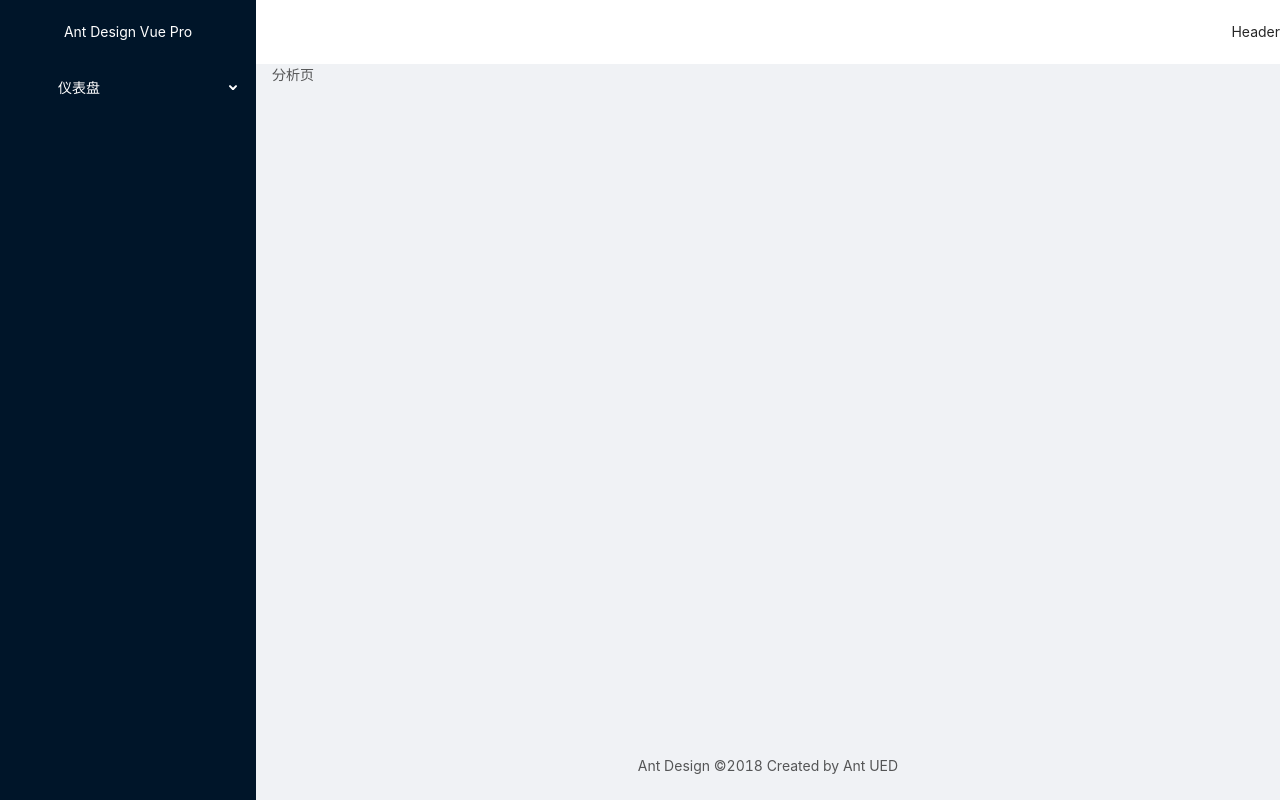
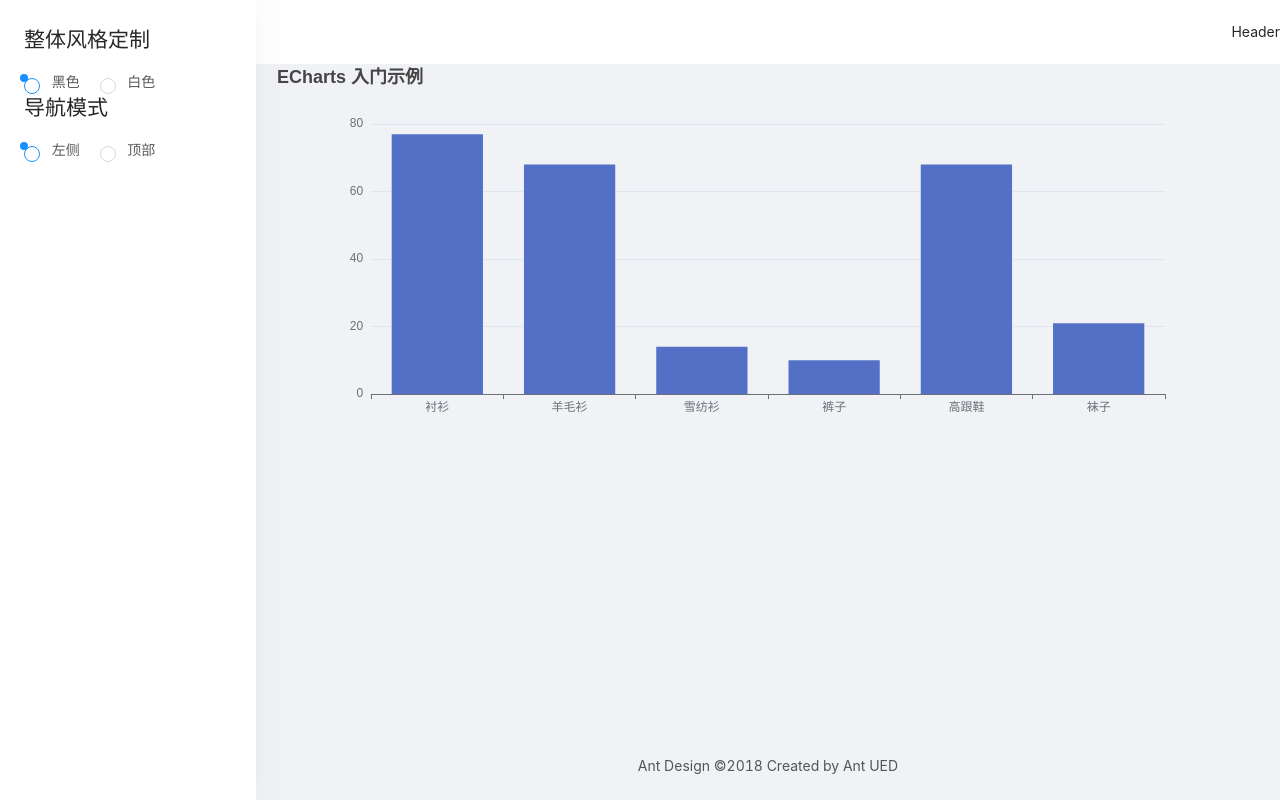
Before and after one commit to AndriyChoi/vue_excercise, a Vue app in the folder ant-design-vue-pro/: page /dashboard/analysis in a window 1280 px wide. Built offline with nearby package versions, Linux system fonts and the light colour scheme.

Commit message:
使用echarts绘图

```diff
--- a/ant-design-vue-pro/package.json
+++ b/ant-design-vue-pro/package.json
@@ -15,6 +15,7 @@
     "loadash": "^1.0.0",
     "moment": "^2.29.1",
     "nprogress": "^0.2.0",
+    "resize-detector": "^0.2.2",
     "vue": "^2.6.11",
     "vue-router": "^3.2.0",
     "vuex": "^3.4.0"
--- a/ant-design-vue-pro/src/components/Chart.vue
+++ b/ant-design-vue-pro/src/components/Chart.vue
@@ -0,0 +1,60 @@
+<template>
+  <div ref="chartDom"></div>
+</template>
+
+<script>
+// 一个是添加事件，一个是移除事件。
+import { addListener, removeListener } from "resize-detector";
+import debounce from "lodash/debounce";
+export default {
+  props: {
+    option: {
+      type: Object,
+      default: () => {},
+    },
+    // style会直接默认挂载到根节点，无需传递。
+  },
+  created() {
+    // 可提升性能
+    this.resize = debounce(this.resize, 300);
+  },
+  mounted() {
+    this.renderChart();
+    addListener(this.$refs.chartDom, this.resize);
+  },
+  beforeDestroy() {
+    removeListener(this.$refs.chartDom, this.resize);
+    this.chart.dispose();
+    this.chart = null;
+  },
+  watch: {
+    //   当个别值发生变化时，这个方法不会生效。
+    // 此时需要在父组件主动更新option
+    option(val) {
+      this.chart.setOption(val);
+    },
+    // 需要深度监听
+    // option: {
+    //   handler(val) {
+    //     this.chart.setOption(val);
+    //   },
+    //   deep: true,
+    // },
+  },
+  methods: {
+    //定义监听到变化时执行的方法，chart自带resize（）方法。
+    resize() {
+      console.log("resize");
+      this.chart.resize();
+    },
+    renderChart() {
+      var echarts = require("echarts");
+      // 基于准备好的dom，初始化echarts实例
+      this.chart = echarts.init(this.$refs.chartDom);
+      this.chart.setOption(this.option);
+    },
+  },
+};
+</script>
+
+<style></style>
--- a/ant-design-vue-pro/src/utils/auth.js
+++ b/ant-design-vue-pro/src/utils/auth.js
@@ -1,6 +1,6 @@
 export function getCurrentAuthority() {
   // 假装已经获取权限。
-  return ["user"];
+  return ["admin"];
 }
 
 export function check(authority) {
--- a/ant-design-vue-pro/src/views/Dashboard/Analysis.vue
+++ b/ant-design-vue-pro/src/views/Dashboard/Analysis.vue
@@ -1,13 +1,51 @@
 <template>
-  <div>分析页</div>
+  <div>
+    <Chart :option="chartOption" style="height: 400px" />
+  </div>
 </template>
 
 <script>
+import Chart from "../../components/Chart";
+import random from "lodash/random";
 export default {
-
-}
+  components: {
+    Chart,
+  },
+  data() {
+    return {
+      chartOption: {
+        title: {
+          text: "ECharts 入门示例",
+        },
+        tooltip: {},
+        xAxis: {
+          data: ["衬衫", "羊毛衫", "雪纺衫", "裤子", "高跟鞋", "袜子"],
+        },
+        yAxis: {},
+        series: [
+          {
+            name: "销量",
+            type: "bar",
+            data: [5, 20, 36, 10, 10, 20],
+          },
+        ],
+      },
+    };
+  },
+  // 每3秒触发一次数据更改。
+  mounted() {
+    this.interval = setInterval(() => {
+      this.chartOption.series[0].data = this.chartOption.series[0].data.map(
+        () => random(100)
+      );
+      // 当没有深度监听时调用
+      this.chartOption = { ...this.chartOption };
+    }, 3000);
+  },
+  beforeDestroy() {
+    clearInterval(this.interval);
+  },
+};
 </script>
 
-<style>
-
-</style>
+<style></style>
```
Also changed, not shown: 1 other file (tests, documents, lock files or other folders).
